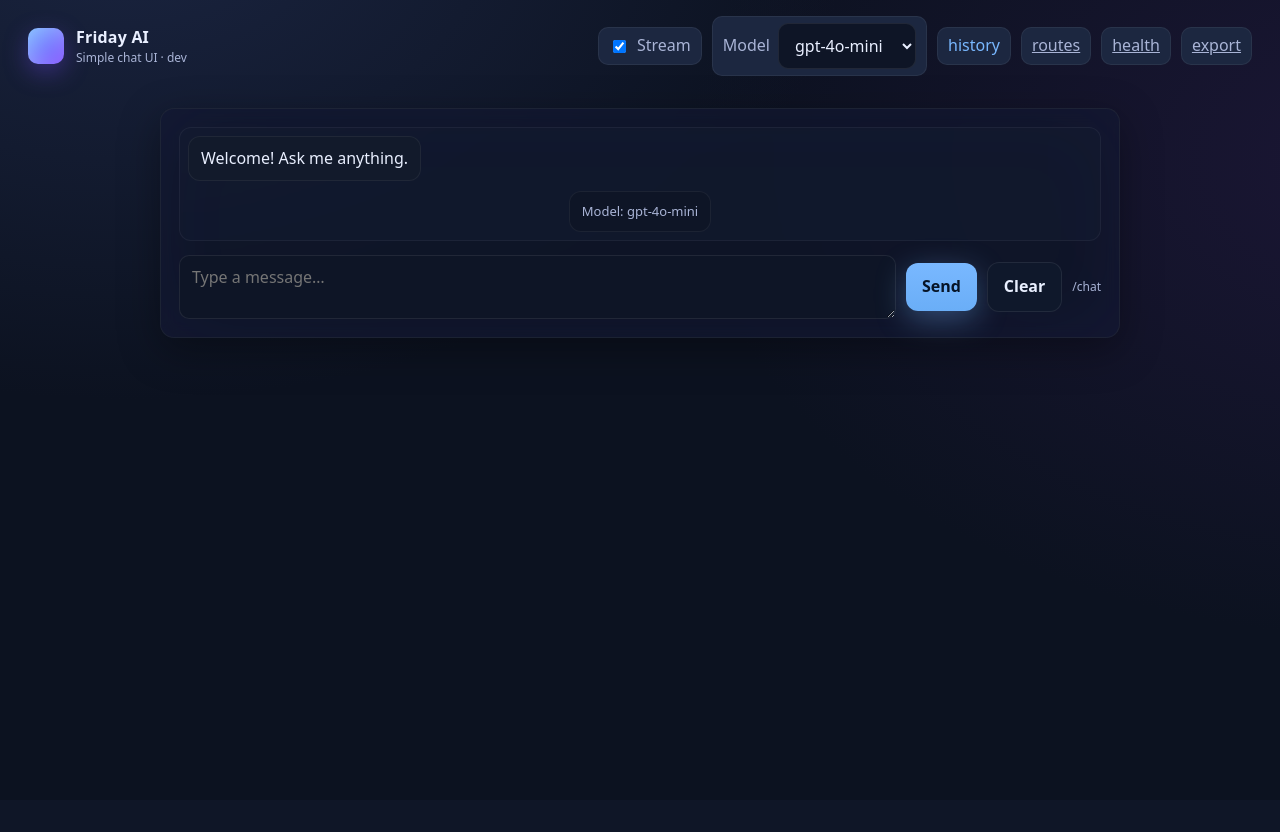
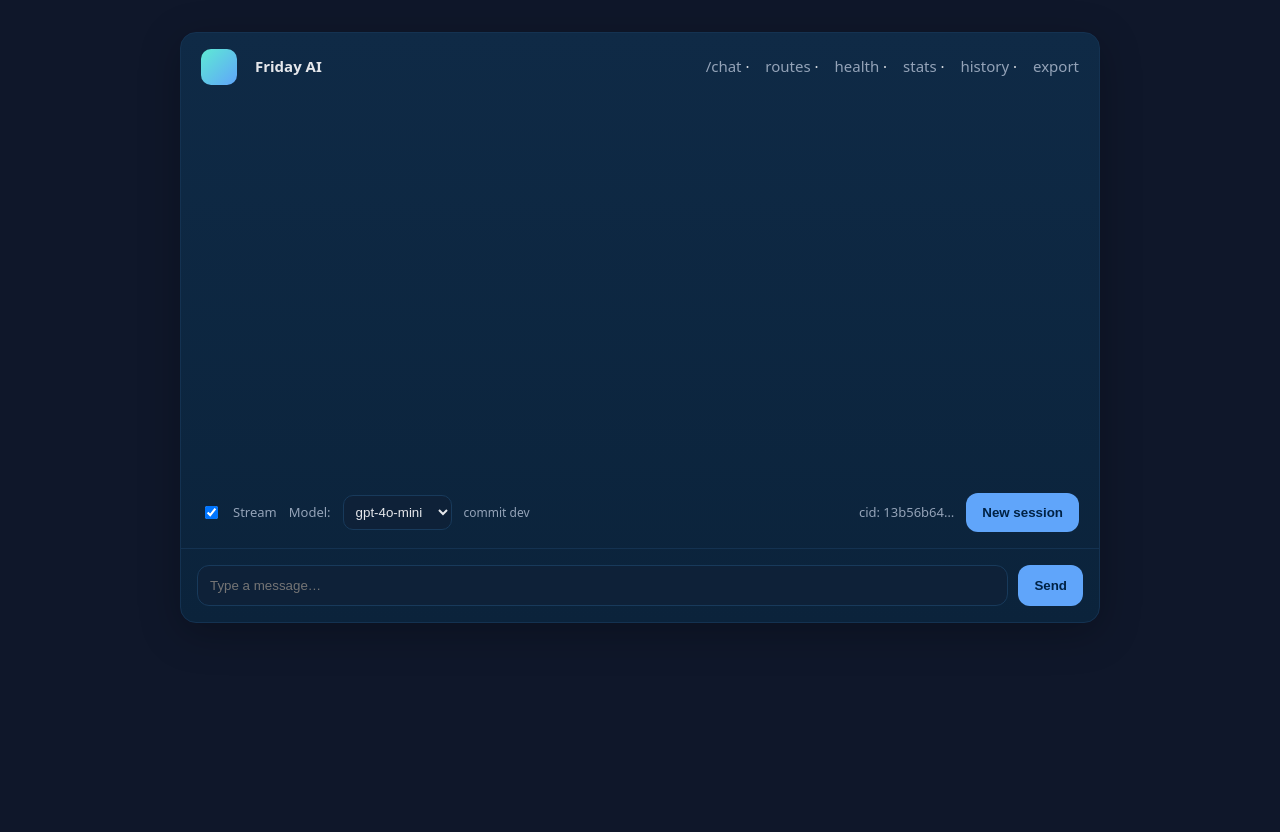
Before and after one commit to goatman88/friday_full_bundle, a Flask app: page / in a window 1280 px wide. Before the commit the page ends 352 px from the top, so only its background shows below. Run offline with Flask 3, Linux system fonts and the light colour scheme.

Commit message:
Update chat.html

```diff
--- a/templates/chat.html
+++ b/templates/chat.html
@@ -1,272 +1,200 @@
 <!doctype html>
 <html lang="en">
 <head>
-  <meta charset="utf-8" />
-  <meta
-    name="viewport"
-    content="width=device-width, initial-scale=1, maximum-scale=1, viewport-fit=cover"
-  />
-  <title>Friday AI — Chat</title>
+  <meta charset="utf-8"/>
+  <meta name="viewport" content="width=device-width,initial-scale=1"/>
+  <title>{{ title or "Friday AI" }}</title>
   <style>
-    :root{
-      --bg:#0c1220; --panel:#121a2b; --ink:#e9efff; --muted:#a9b4d6;
-      --accent:#79b8ff; --accent-2:#7c4dff; --chip:#1c2740; --good:#38d39f; --warn:#ffb86b;
-      --radius:14px;
-    }
-    *{box-sizing:border-box}
-    html,body{height:100%}
-    body{
-      margin:0; background:radial-gradient(1200px 800px at 10% -10%, #1a2440 0%, transparent 60%),
-      radial-gradient(1200px 800px at 110% 20%, #1b1635 0%, transparent 60%), var(--bg);
-      color:var(--ink); font:16px/1.45 system-ui, -apple-system, Segoe UI, Roboto, Helvetica, Arial, sans-serif;
-      display:flex; flex-direction:column; gap:16px;
-    }
-    header{
-      display:flex; align-items:center; justify-content:space-between; gap:16px;
-      padding:16px clamp(14px, 3vw, 28px);
-    }
-    .brand{display:flex; align-items:center; gap:12px}
-    .logo{
-      width:36px; height:36px; border-radius:10px;
-      background:linear-gradient(135deg, var(--accent) 0%, var(--accent-2) 100%);
-      box-shadow:0 8px 24px rgba(124,77,255,.35), inset 0 0 20px rgba(255,255,255,.18);
-    }
-    .title{font-weight:700; letter-spacing:.2px}
-    .badge{
-      padding:4px 10px; border-radius:999px; background:var(--chip); color:var(--muted);
-      font-size:12px; border:1px solid rgba(255,255,255,.06)
-    }
-    .row{display:flex; align-items:center; gap:10px; flex-wrap:wrap}
-    .chip{
-      background:var(--chip); color:var(--muted); padding:6px 10px; border-radius:10px; border:1px solid rgba(255,255,255,.06);
-      display:inline-flex; align-items:center; gap:8px;
-    }
-    select, button, input[type="text"], textarea{
-      color:var(--ink); background:#0e1526; border:1px solid rgba(255,255,255,.08); border-radius:10px;
-      padding:10px 12px; font:inherit; outline:none;
-    }
-    select:focus, input:focus, textarea:focus{border-color:rgba(121,184,255,.6); box-shadow:0 0 0 4px rgba(121,184,255,.12)}
-    button{
-      background:linear-gradient(180deg, #79b8ff, #6aaef7);
-      color:#061427; font-weight:700; border:none; padding:12px 16px; border-radius:12px;
-      box-shadow:0 8px 30px rgba(121,184,255,.35); cursor:pointer;
-    }
-    button.secondary{background:#0f182b; color:var(--ink); border:1px solid rgba(255,255,255,.08); box-shadow:none}
-    button:disabled{opacity:.6; cursor:not-allowed}
-    main{flex:1; display:grid; place-items:start center}
-    .card{
-      width:min(960px, 92vw); background:rgba(15,22,40,.75); backdrop-filter: blur(8px);
-      border:1px solid rgba(255,255,255,.06); border-radius:var(--radius); padding:18px; margin-bottom:24px;
-      box-shadow:0 12px 40px rgba(0,0,0,.35), inset 0 0 80px rgba(124,77,255,.06);
-    }
-    .messages{
-      display:flex; flex-direction:column; gap:10px; max-height:55vh; overflow:auto; padding:8px;
-      border-radius:12px; background:rgba(20,28,50,.55); border:1px solid rgba(255,255,255,.05);
-    }
-    .bubble{
-      max-width:80%; padding:10px 12px; border-radius:12px; white-space:pre-wrap;
-      border:1px solid rgba(255,255,255,.06);
-    }
-    .me   {align-self:flex-end; background:#15213c}
-    .bot  {align-self:flex-start; background:#121a2b}
-    .system{align-self:center; background:#0e1526; color:var(--muted); font-size:13px}
-    .grid{
-      display:grid; grid-template-columns:1fr auto; gap:10px; align-items:center; margin-top:14px;
-    }
-    textarea{
-      height:64px; resize:vertical; min-height:56px; max-height:30vh;
-    }
-    .bar{display:flex; gap:10px; align-items:center; flex-wrap:wrap}
-    a.tool{color:var(--muted); text-decoration:none; border-bottom:1px dotted rgba(255,255,255,.2)}
-    .mini{font-size:12px; color:var(--muted)}
-    .right{margin-left:auto}
-    .hidden{display:none}
-    .linklike{cursor:pointer; color:var(--accent)}
+    :root { --bg:#0f172a; --card:#0b233b; --ink:#e5e7eb; --muted:#94a3b8; --accent:#60a5fa; }
+    html,body{height:100%; background:var(--bg); color:var(--ink); font:15px/1.45 system-ui,Segoe UI,Roboto,Arial,sans-serif; margin:0}
+    .wrap{max-width:920px; margin:32px auto; padding:0 16px}
+    .card{background:linear-gradient(180deg,#0f2a46,#0b233b); border:1px solid #143251; border-radius:16px; box-shadow:0 10px 40px rgba(0,0,0,.25)}
+    header{padding:16px 20px; display:flex; align-items:center; justify-content:space-between}
+    .badge{background:linear-gradient(135deg,#5eead4,#60a5fa); width:36px; height:36px; border-radius:10px; margin-right:10px}
+    .ttl{display:flex; align-items:center; gap:8px; font-weight:600}
+    .links a{color:var(--muted); text-decoration:none; margin-left:12px}
+    .links a:hover{color:var(--ink)}
+    .log{height:360px; overflow:auto; padding:16px 20px}
+    .bubble{max-width:72%; padding:10px 12px; border-radius:10px; margin:8px 0; white-space:pre-wrap}
+    .u{background:#0b395b; align-self:flex-end}
+    .a{background:#12273f; align-self:flex-start}
+    .row{display:flex; gap:10px; padding:16px; border-top:1px solid #143251}
+    input[type=text]{flex:1; padding:12px 12px; background:#0e2138; border:1px solid #183a5b; border-radius:12px; color:var(--ink)}
+    button{background:#60a5fa; color:#002244; border:0; padding:12px 16px; border-radius:12px; font-weight:600; cursor:pointer}
+    .meta{font-size:12px; color:var(--muted); padding:0 20px 16px}
+    .flex{display:flex; align-items:center; gap:12px}
+    select{background:#0e2138; color:var(--ink); border:1px solid #183a5b; border-radius:10px; padding:8px}
+    label{font-size:13px; color:var(--muted)}
   </style>
 </head>
 <body>
+<div class="wrap">
+  <div class="card">
     <header>
-    <div class="brand">
-      <div class="logo" aria-hidden="true"></div>
-      <div>
-        <div class="title">Friday AI</div>
-        <div class="mini">Simple chat UI · <span id="commit">…</span></div>
-      </div>
-    </div>
-    <div class="row">
-      <label class="chip">
-        <input id="stream" type="checkbox" checked />
-        Stream
-      </label>
-      <label class="chip">
-        Model
-        <select id="model"></select>
-      </label>
-      <a class="chip linklike" id="historyLink">history</a>
-      <a class="chip" href="/routes" target="_blank" rel="noopener">routes</a>
-      <a class="chip" href="/debug/health" target="_blank" rel="noopener">health</a>
-      <a class="chip" href="/api/history/export" target="_blank" rel="noopener">export</a>
+      <div class="ttl"><div class="badge"></div> Friday AI</div>
+      <div class="links">
+        <a href="/chat">/chat</a>
+        · <a id="routesLink" href="#">routes</a>
+        · <a id="healthLink" href="#">health</a>
+        · <a id="statsLink" href="#">stats</a>
+        · <a id="historyLink" href="#">history</a>
+        · <a id="exportLink" href="#">export</a>
       </div>
     </header>
 
-  <main>
-    <section class="card" style="width:min(960px,92vw)">
-      <div id="messages" class="messages" aria-live="polite"></div>
+    <div id="log" class="log" style="display:flex; flex-direction:column;"></div>
 
-      <div class="grid">
-        <textarea id="input" placeholder="Type a message…" autocomplete="off"></textarea>
-        <div class="bar">
-          <button id="send">Send</button>
-          <button id="clear" class="secondary">Clear</button>
-          <span class="mini right">/chat</span>
+    <div class="meta flex" style="justify-content:space-between">
+      <div class="flex">
+        <label class="flex"><input id="stream" type="checkbox" checked> Stream</label>
+        <label>Model:</label>
+        <select id="model"></select>
+        <span id="commit" title="commit"></span>
+      </div>
+      <div class="flex">
+        <label id="cidLabel"></label>
+        <button id="newCid">New session</button>
       </div>
     </div>
-    </section>
-  </main>
 
-  <!-- History modal (very light-weight) -->
-  <section id="historyModal" class="hidden" aria-modal="true" role="dialog">
-    <div class="card" style="width:min(820px,92vw)">
-      <div class="row" style="justify-content:space-between; margin-bottom:8px">
-        <div class="title">Conversation history</div>
-        <button id="closeHist" class="secondary">Close</button>
+    <div class="row">
+      <input id="msg" type="text" placeholder="Type a message…" />
+      <button id="send">Send</button>
     </div>
-      <div id="historyBox" class="messages" style="max-height:50vh"></div>
   </div>
-  </section>
+</div>
 
 <script>
-    // --------- helpers
-    const el = (id)=>document.getElementById(id);
-    const msgs = el('messages');
-    const input = el('input');
-    const sendBtn = el('send');
-    const clearBtn= el('clear');
-    const modelSel= el('model');
-    const streamCb= el('stream');
-    const commitEl= el('commit');
+  const base = location.origin;
+  const log = document.querySelector('#log');
+  const msg = document.querySelector('#msg');
+  const sendBtn = document.querySelector('#send');
+  const routesLink = document.querySelector('#routesLink');
+  const healthLink = document.querySelector('#healthLink');
+  const statsLink = document.querySelector('#statsLink');
+  const historyLink = document.querySelector('#historyLink');
+  const exportLink = document.querySelector('#exportLink');
+  const streamChk = document.querySelector('#stream');
+  const modelSel = document.querySelector('#model');
+  const commitSpan = document.querySelector('#commit');
+  const cidLabel = document.querySelector('#cidLabel');
+  const newCidBtn = document.querySelector('#newCid');
 
-    function addBubble(text, cls='bot'){
-      const b = document.createElement('div');
-      b.className = `bubble ${cls}`;
-      b.textContent = text;
-      msgs.appendChild(b);
-      msgs.scrollTop = msgs.scrollHeight;
+  function getCid(){
+    let c = localStorage.getItem('cid');
+    if(!c){ c = crypto.randomUUID(); localStorage.setItem('cid', c); }
+    cidLabel.textContent = `cid: ${c.slice(0,8)}…`;
+    return c;
+  }
+  function setCid(c){
+    localStorage.setItem('cid', c);
+    cidLabel.textContent = `cid: ${c.slice(0,8)}…`;
   }
 
-    function addSystem(line){ addBubble(line, 'system'); }
+  function append(role, text){
+    const b = document.createElement('div');
+    b.className = `bubble ${role==='user'?'u':'a'}`;
+    b.textContent = text;
+    log.appendChild(b);
+    log.scrollTop = log.scrollHeight;
+  }
 
-    // --------- load boot info (commit, models)
-    async function boot(){
+  async function loadModels(){
+    const r = await fetch(`${base}/api/models`);
+    const j = await r.json();
+    modelSel.innerHTML = '';
+    j.available.forEach(m=>{
+      const o = document.createElement('option');
+      o.value = m; o.textContent = m;
+      if(m===j.active) o.selected = true;
+      modelSel.appendChild(o);
+    });
+  }
+
+  modelSel.onchange = async ()=>{
+    const r = await fetch(`${base}/api/model`, {
+      method: 'POST',
+      headers: {'Content-Type':'application/json'},
+      body: JSON.stringify({model: modelSel.value})
+    });
+    const j = await r.json();
+    append('assistant', `Active model: ${j.active ?? JSON.stringify(j)}`);
+  };
+
+  async function send(){
+    const text = msg.value.trim();
+    if(!text) return;
+    append('user', text);
+    msg.value = '';
+
+    const cid = getCid();
+
+    if(streamChk.checked){
+      const url = new URL(`${base}/api/chat/stream`);
+      url.searchParams.set('cid', cid);
+      url.searchParams.set('q', text);
+
+      const resp = await fetch(url, { method: 'GET' });
+      const reader = resp.body.getReader();
+      let acc = '';
+      while(true){
+        const {value, done} = await reader.read();
+        if(done) break;
+        const chunk = new TextDecoder().decode(value);
+        chunk.split("\n\n").forEach(line=>{
+          if(line.startsWith("data: ")){
             try{
-        const h = await fetch('/debug/health').then(r=>r.json());
-        if(h && h.commit) commitEl.textContent = h.commit;
-      }catch{ /* ignore */ }
-
-      try{
-        const data = await fetch('/api/models').then(r=>r.json());
-        const { active, available=[] } = data;
-        modelSel.innerHTML = '';
-        available.forEach(m=>{
-          const opt = document.createElement('option');
-          opt.value = m; opt.textContent = m; if(m===active) opt.selected = true;
-          modelSel.appendChild(opt);
+              const obj = JSON.parse(line.slice(6));
+              if(obj.delta){ acc += obj.delta; }
+              if(obj.done){
+                append('assistant', acc);
+                acc = '';
+              }
+            }catch{}
+          }
         });
-        addSystem(`Model: ${active ?? 'dev echo'}`);
-      }catch{
-        addSystem('Model: dev echo (no OPENAI_API_KEY)');
-        modelSel.innerHTML = '<option value="dev-echo" selected>dev-echo</option>';
-        modelSel.disabled = true;
+      }
+    } else {
+      const r = await fetch(`${base}/api/chat?cid=${encodeURIComponent(cid)}`, {
+        method: 'POST',
+        headers: {'Content-Type':'application/json'},
+        body: JSON.stringify({message: text})
+      });
+      const j = await r.json();
+      if(j.cid && j.cid !== cid) setCid(j.cid);
+      append('assistant', j.reply ?? JSON.stringify(j));
     }
   }
 
-    // --------- send chat
-    async function send(){
-      const message = input.value.trim();
-      if(!message) return;
-      input.value='';
+  sendBtn.onclick = send;
+  msg.addEventListener('keydown', (e)=>{ if(e.key==='Enter'){ send(); } });
 
-      addBubble(message, 'me');
+  routesLink.onclick = async (e)=>{ e.preventDefault();
+    const r = await fetch(`${base}/routes`); append('assistant', JSON.stringify(await r.json(), null, 2));
+  };
+  healthLink.onclick = async (e)=>{ e.preventDefault();
+    const r = await fetch(`${base}/debug/health`); const j = await r.json();
+    commitSpan.textContent = j.commit ? `commit ${j.commit}` : '';
+    append('assistant', JSON.stringify(j, null, 2));
+  };
+  statsLink.onclick = async (e)=>{ e.preventDefault();
+    const r = await fetch(`${base}/api/stats`); append('assistant', JSON.stringify(await r.json(), null, 2));
+  };
+  historyLink.onclick = async (e)=>{ e.preventDefault();
+    const r = await fetch(`${base}/api/history?cid=${encodeURIComponent(getCid())}`);
+    append('assistant', JSON.stringify(await r.json(), null, 2));
+  };
+  exportLink.onclick = async (e)=>{ e.preventDefault();
+    const r = await fetch(`${base}/api/history/export?cid=${encodeURIComponent(getCid())}`);
+    append('assistant', JSON.stringify(await r.json(), null, 2));
+  };
+  newCidBtn.onclick = ()=>{ setCid(crypto.randomUUID()); append('assistant', 'Started a fresh session.'); };
 
-      const body = { message, stream: !!streamCb.checked };
-      try{
-        const res = await fetch('/api/chat', {
-          method:'POST',
-          headers:{'Content-Type':'application/json'},
-          body: JSON.stringify(body)
-        });
-        const data = await res.json();
-        if(!res.ok){
-          addBubble(`Error: ${data?.error || res.status}`, 'system');
-          return;
-        }
-        addBubble(data.reply || '(no reply)', 'bot');
-      }catch(err){
-        addBubble('Network error. Check logs.', 'system');
-      }
-    }
-
-    // --------- set model
-    modelSel.addEventListener('change', async ()=>{
-      const model = modelSel.value;
-      try{
-        const res = await fetch('/api/model', {
-          method:'POST',
-          headers:{'Content-Type':'application/json'},
-          body: JSON.stringify({ model })
-        });
-        const data = await res.json();
-        if(res.ok){
-          addSystem(`Switched model → ${data.active || model}`);
-        }else{
-          addSystem(`Failed to set model: ${data.error || res.status}`);
-        }
-      }catch{ addSystem('Failed to set model (network)'); }
-    });
-
-    // --------- history modal
-    const histLink = document.getElementById('historyLink');
-    const modal = document.getElementById('historyModal');
-    const histBox = document.getElementById('historyBox');
-    document.getElementById('closeHist').onclick = ()=> modal.classList.add('hidden');
-
-    histLink.addEventListener('click', async ()=>{
-      histBox.innerHTML = '';
-      try{
-        const data = await fetch('/api/history').then(r=>r.json());
-        if(Array.isArray(data?.messages) && data.messages.length){
-          data.messages.forEach(m=>{
-            const who = m.role === 'user' ? 'me' : (m.role === 'assistant' ? 'bot' : 'system');
-            const b = document.createElement('div');
-            b.className = `bubble ${who}`;
-            b.textContent = (m.role+': ').padEnd(6,' ') + (m.content ?? '');
-            histBox.appendChild(b);
-          });
-        }else{
-          const b = document.createElement('div');
-          b.className = 'bubble system';
-          b.textContent = 'No history yet.';
-          histBox.appendChild(b);
-        }
-      }catch{
-        const b = document.createElement('div');
-        b.className = 'bubble system';
-        b.textContent = 'Failed to load history.';
-        histBox.appendChild(b);
-      }
-      modal.classList.remove('hidden');
-    });
-
-    // --------- wire UI
-    sendBtn.onclick = send;
-    input.addEventListener('keydown', (e)=>{
-      if(e.key==='Enter' && !e.shiftKey){ e.preventDefault(); send(); }
-    });
-    clearBtn.onclick = ()=>{ msgs.innerHTML=''; addSystem('Cleared.'); };
-
-    // --------- welcome
-    addBubble('Welcome! Ask me anything.', 'bot');
-    boot();
+  // Boot
+  getCid();
+  loadModels();
+  // show quick health/commit
+  (async()=>{ try{ const j = await (await fetch(`${base}/debug/health`)).json(); commitSpan.textContent = j.commit?`commit ${j.commit}`:'' }catch{} })();
 </script>
 </body>
 </html>
```
Lines whose indentation alone changed are shown as unchanged.
